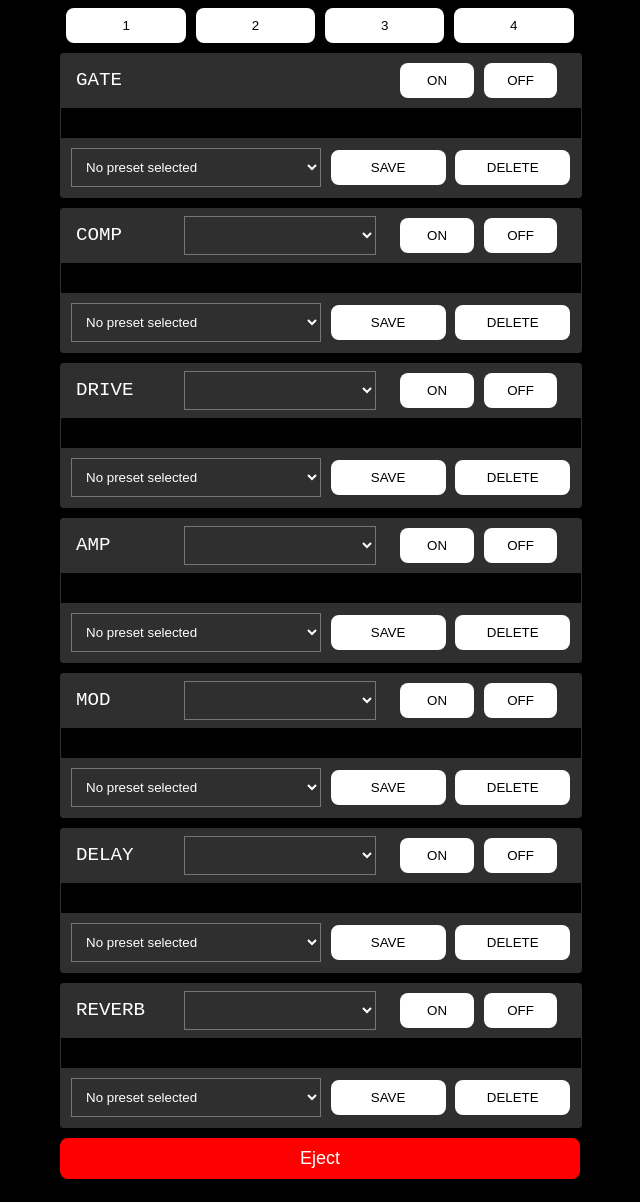
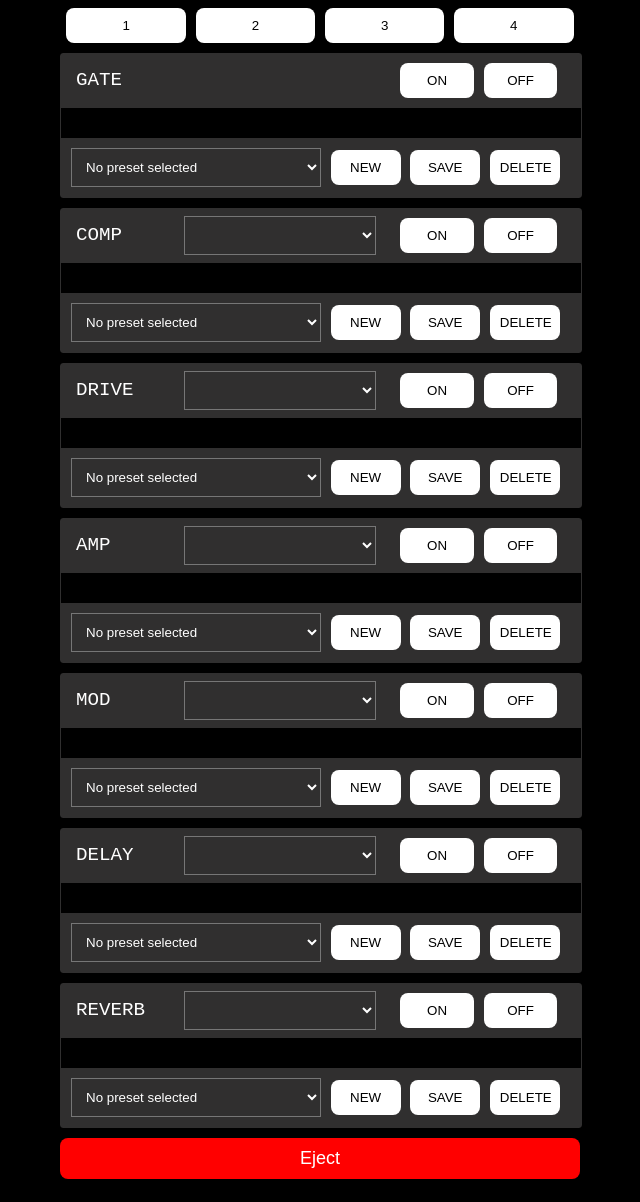
Before and after one commit to richtamblyn/PGSparkLite, a Flask app: template templates/main.html in a window 1280 px wide. Shown: the whole page, without its empty margins (320-960 px from the left). Run offline with Flask 2, Linux system fonts and the light colour scheme; the template is opened without the code that fills it, so the values that code supplies are empty; some libraries are stand-ins or nearby versions.

Commit message:
Placeholder JS added

```diff
--- a/static/css/site.css
+++ b/static/css/site.css
@@ -136,14 +136,26 @@ input[type="range"] {
     text-align:center;
 }
 
+.pedal_preset_buttons {
+  display:inline;
+}
+
 .pedal_preset_button {
   padding:10px;
-    width: 23%;
+    width: 14%;
     border: none;
     border-radius: 8px;
     color:black;
     background-color: white;
     display:inline-block;
+}
+
+.pedal_preset_selector{
+  display:inline-block;
+  padding:10px;
+  width: 50%;
+  background: #302f2f;
+  color: white;
 }
 
 .preset_button {
@@ -159,17 +171,7 @@ input[type="range"] {
     text-align:center;
 }
 
-.pedal_preset_buttons {
-  display:inline;
-}
 
-.pedal_preset_selector{
-  display:inline-block;
-  padding:10px;
-  width: 50%;
-  background: #302f2f;
-  color: white;
-}
 
 .selected {
     background-color: red;
--- a/static/js/inputs.js
+++ b/static/js/inputs.js
@@ -83,7 +83,23 @@ $(document).ready(function () {
         socket.emit('eject')
     })
 
-    $('#reset-config').on('click', function() {
+    $('#reset-config').on('click', function () {
         socket.emit('reset_config');
     })
+
+    // Pedal Presets
+    $(document).on('click', '.new_pedal_preset', function () {
+        // TODO: Grab the effect data values
+        var name = prompt("Please enter name for new preset");
+    });
+
+    $(document).on('click', '.save_pedal_preset', function () {
+        // Placeholder
+    });
+
+    $(document).on('click', '.delete_pedal_preset', function () {
+        if (confirm("Are you sure you want to delete this preset?")) {
+            // They say yes
+        };
+    })
 });
--- a/templates/macros.html
+++ b/templates/macros.html
@@ -79,8 +79,9 @@
         <option>No preset selected</option>
     </select>
     <div class="pedal_preset_buttons">
-        <button class="pedal_preset_button">SAVE</button>
-        <button class="pedal_preset_button">DELETE</button>
+        <button class="pedal_preset_button new_pedal_preset" data-id="{{ effect["name"] }}">NEW</button>
+        <button class="pedal_preset_button save_pedal_preset">SAVE</button>
+        <button class="pedal_preset_button delete_pedal_preset">DELETE</button>
     </div>
 </div>
 {% endmacro %}
```
